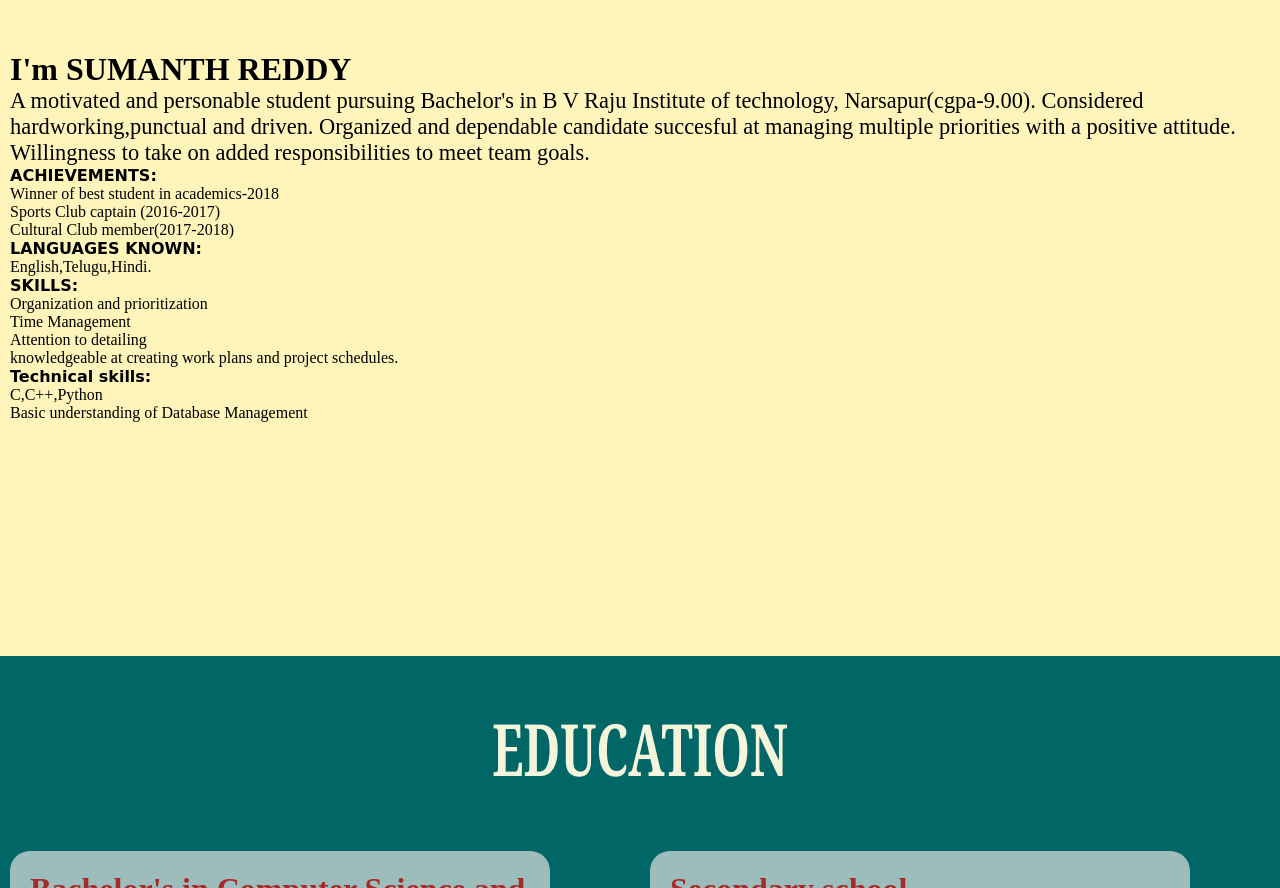
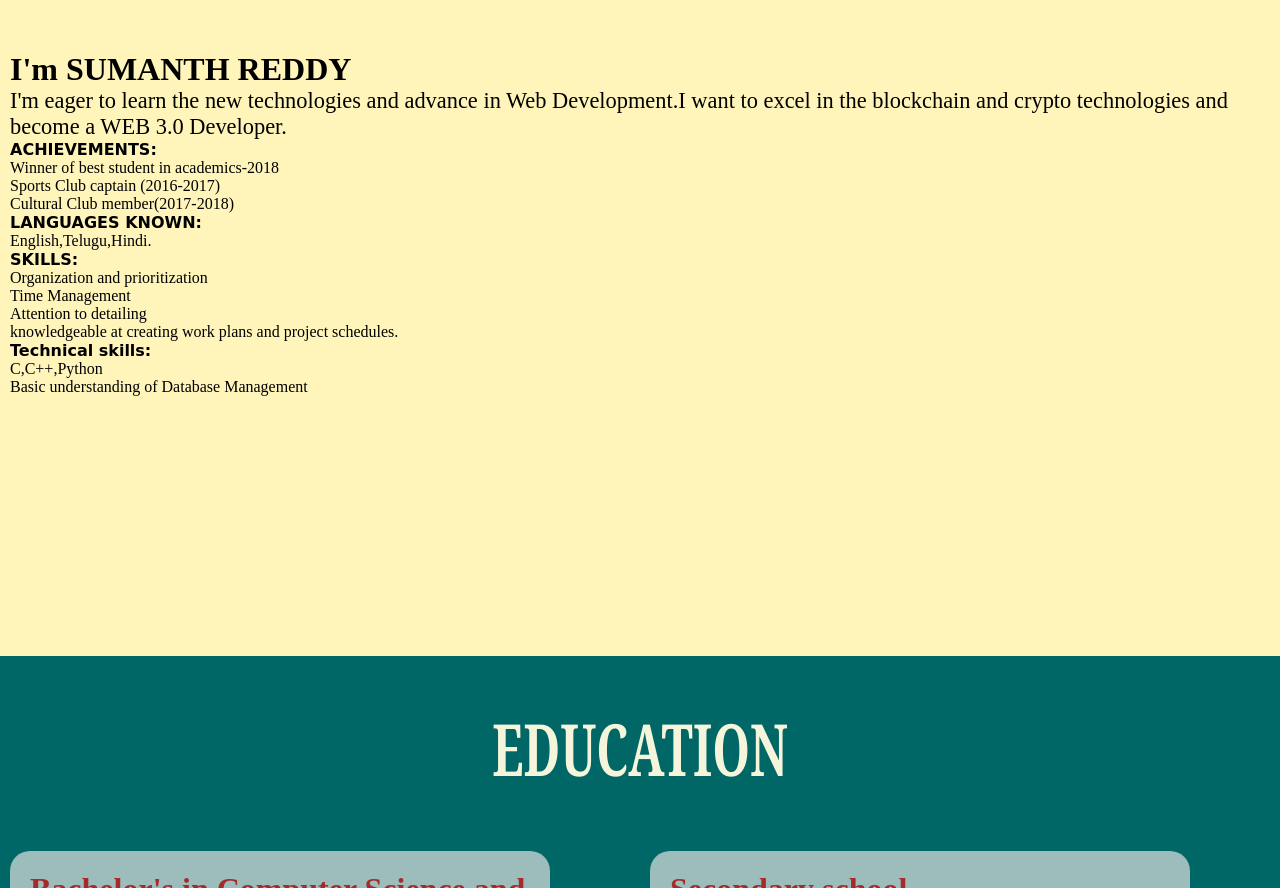
Before and after one commit to Sumanthdev06/Portfolio, a plain HTML site: page index.html in a window 1280 px wide. Shown: the part 844-1732 px from the top of the page. Drawn offline with Linux system fonts and the light colour scheme.

Commit message:
Update index.html

```diff
--- a/index.html
+++ b/index.html
@@ -28,11 +28,9 @@
         <div class="about">
             <div class="name">
                 <h2>I'm SUMANTH REDDY</h2>
-                <p>A motivated and personable student pursuing Bachelor's in
-                    B V Raju Institute of technology, Narsapur(cgpa-9.00).
-                    Considered hardworking,punctual and driven. Organized and dependable
-                    candidate succesful  at managing multiple priorities with a positive
-                    attitude. Willingness to take on added responsibilities to meet team goals.
+                <p>I'm eager to learn the new technologies and advance in
+                    Web Development.I want to excel in the blockchain and crypto
+                    technologies and become a WEB 3.0 Developer.
                     <br>
                     <h3 style="font-size: medium; font-family: cursive; font-weight: bolder;">ACHIEVEMENTS:</h3>
                                  Winner of best student in academics-2018<br>
```
